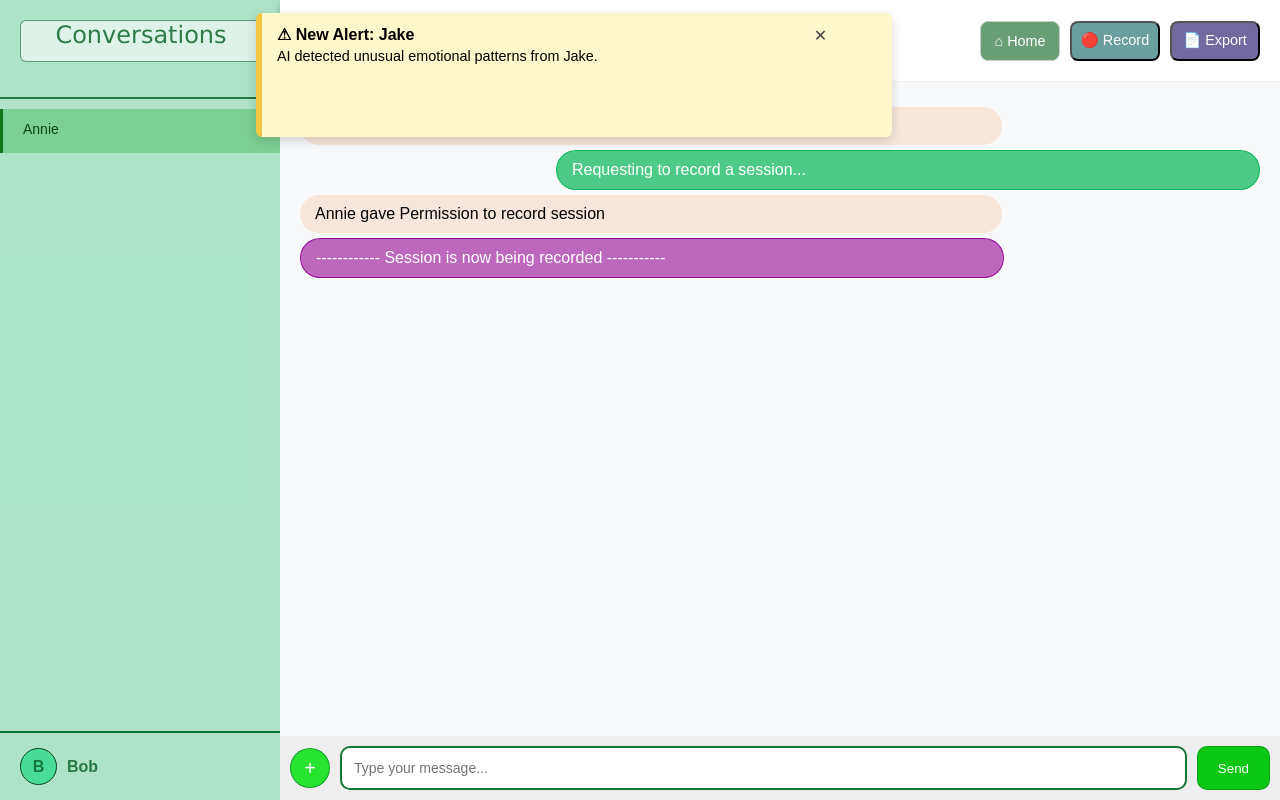
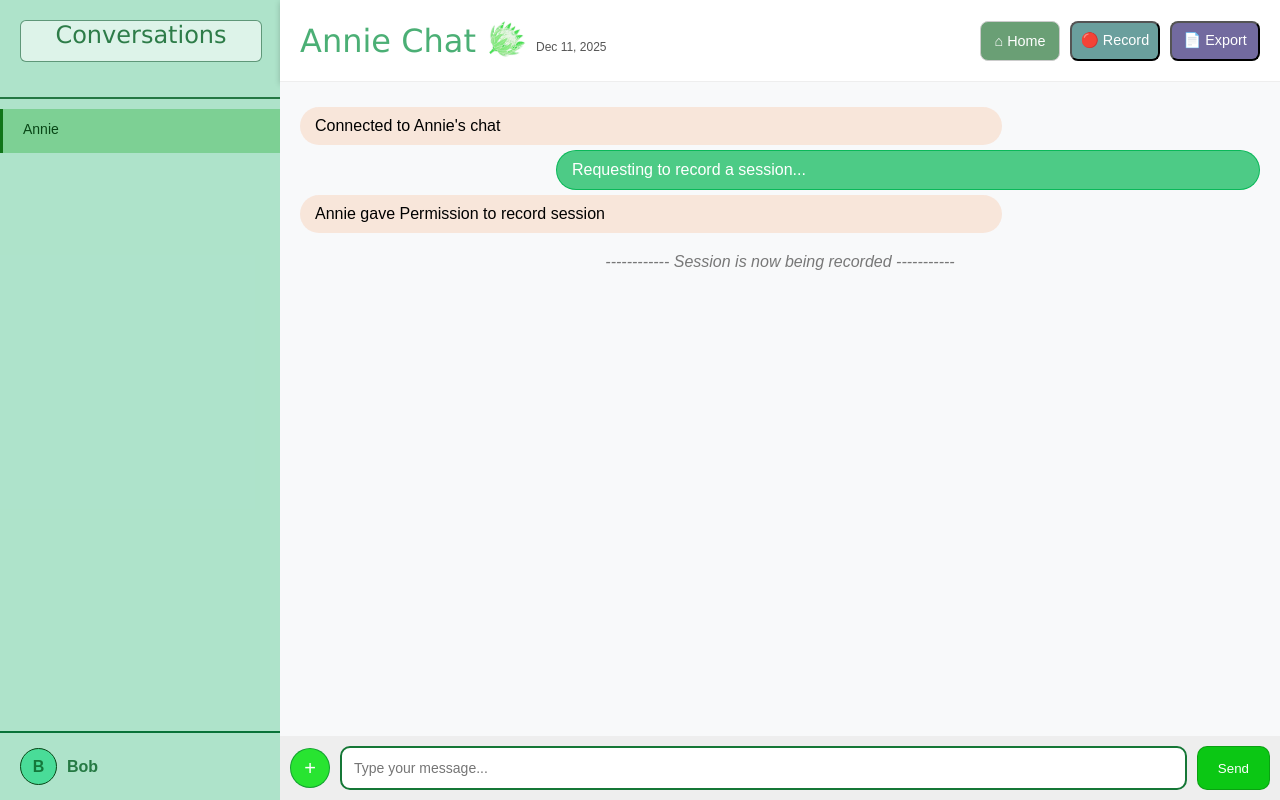
Before and after one commit to Plum165/Code-the-Halls-, a React (Create React App) app in the folder src/frontend/: page /chat-with-annie in a window 1280 px wide. Both pictures are taken after a click on the button "🔴 Record". Built offline with nearby package versions, Linux system fonts and the light colour scheme.

Commit message:
Scripts were added

```diff
--- a/src/frontend/src/pages/ChatAgent.jsx
+++ b/src/frontend/src/pages/ChatAgent.jsx
@@ -129,7 +129,7 @@ export default function ChatAgent() {
     {
       id: "intro",
       sender: "professional",
-      text: "Hello, my name is Dr. Bob Snyman. I’m a counsellor specialising in supporting survivors of gender-based violence. Thank you for reaching out — that takes courage. This is a safe and confidential space. How can I support you today?",
+      text: "Hello, my name is Dr. Bob Snyman. I’m a counsellor specialising in supporting survivors of gender-based violence. Thank you for reaching out, that takes courage. This is a safe and confidential space. How can I support you today?",
     },
 
     // SAFETY CHECK
--- a/src/frontend/src/pages/ChatWithAnnie.jsx
+++ b/src/frontend/src/pages/ChatWithAnnie.jsx
@@ -7,41 +7,49 @@ import Protea from "../components/Assets/Protea.jpg";
 
 export default function ChatWithAnnie() {
   const [messages, setMessages] = useState([
-    { sender: "annie", text: "Hi… I don’t know if I’m doing this right." }
+    { sender: "annie", text: "Connected to Annie's chat" }
   ]);
-  const [showSupportDialog, setShowSupportDialog] = useState(false);
-  const [isInProfessionalMode, setIsInProfessionalMode] = useState(false);
+  const [victimIndex, setVictimIndex] = useState(0);
   const fileInputRef = useRef(null);
-  const [popupNotification, setPopupNotification] = useState(null);
+  const [isRecording, setIsRecording] = useState(false);
   const navigate = useNavigate();
-  const [isRecording, setIsRecording] = useState(false);
 
-
-  // Simulate Annie replying in a troubled way
-  const handleSend = (text) => {
-
-  setMessages(prev => [
-    ...prev,
-    { sender: "bob", text, recorded: isRecording }
-  ]);
-
-  setTimeout(() => {
-    const troubledReplies = [
-      "I… I just feel like nothing’s helping.",
-      "Sometimes I don’t even know why I feel like this.",
-      "I’m scared I’m going to mess everything up.",
-      "I don’t know if I can handle this…"
-    ];
-    const reply = troubledReplies[Math.floor(Math.random() * troubledReplies.length)];
-    setMessages(prev => [...prev, { sender: "annie", text: reply, recorded: false }]);
-  }, 1000);
-};
   const today = new Date().toLocaleDateString("en-US", {
     year: "numeric",
     month: "short",
     day: "numeric"
   });
 
+  const victimScript = [
+    { id: "victim_intro_response", sender: "victim", text: "Hi… I’m not really sure how to start. Things have just been really hard lately." },
+    { id: "victim_safety_response_safe", sender: "victim", text: "No… I’m not in immediate danger right now. I’m safe at the moment." },
+    { id: "victim_safe_followup", sender: "victim", text: "I just feel overwhelmed. I don’t know what’s normal anymore." },
+    { id: "victim_support_choice_talk", sender: "victim", text: "I think… I just need to talk about what’s been happening." },
+    { id: "victim_open_up", sender: "victim", text: "It’s been going on for a while. I’ve been feeling anxious all the time and I don’t feel like myself." },
+    { id: "victim_follow_1_response", sender: "victim", text: "A few months ago, things started changing. I didn’t notice at first, but it’s been getting worse." },
+    { id: "victim_not_safe_followup", sender: "victim", text: "I don’t want to call anyone yet… I just need help figuring out what to do." },
+    { id: "victim_support_choice_options", sender: "victim", text: "Maybe we can look at support options first. I’m not sure where to even start." },
+    { id: "victim_choose_option", sender: "victim", text: "Maybe we can talk through what I’m feeling first. I’m not ready for hotlines yet." }
+  ];
+
+  const handleSend = (text) => {
+    // Add Bob message
+    setMessages(prev => [
+      ...prev,
+      { sender: "bob", text, recorded: isRecording }
+    ]);
+
+    // Add next victim scripted message
+    if (victimIndex < victimScript.length) {
+      setTimeout(() => {
+        setMessages(prev => [
+          ...prev,
+          victimScript[victimIndex]
+        ]);
+        setVictimIndex(victimIndex + 1);
+      }, 700);
+    }
+  };
 
   const handleFileUpload = (e) => {
     const files = Array.from(e.target.files);
@@ -53,65 +61,37 @@ const today = new Date().toLocaleDateString("en-US", {
         uploadedAt: new Date().toLocaleTimeString([], { hour: '2-digit', minute: '2-digit' }),
         file
       };
-      setMessages((prev) => [...prev, { sender: "bob", text: `Uploaded file: ${file.name}`, file: fileObj }]);
-
+      setMessages(prev => [...prev, { sender: "bob", text: `Uploaded file: ${file.name}`, file: fileObj }]);
       setTimeout(() => {
-        setMessages((prev) => [...prev, { sender: "annie", text: `I see the file "${file.name}". Thank you for sharing.` }]);
+        setMessages(prev => [...prev, { sender: "annie", text: `I see the file "${file.name}". Thank you for sharing.` }]);
       }, 500);
     });
-
     e.target.value = null;
   };
 
-  const handleSupportResponse = (response) => {
-    if (response === 'yes') {
-      setIsInProfessionalMode(true);
-      setShowSupportDialog(false);
-      setTimeout(() => {
-        setMessages(prev => [...prev, {
-          sender: "professional",
-          text: "Thank you for reaching out. I'm here to listen and support you. Can you tell me more about what's troubling you?"
-        }]);
-      }, 500);
-    } else {
-      setShowSupportDialog(false);
-      setTimeout(() => {
-        setMessages(prev => [...prev, { sender: "annie", text: "Okay… maybe later." }]);
-      }, 500);
-    }
-  };
-
   const handleRecordSession = () => {
-  // Bob requests to record
     setMessages(prev => [
       ...prev,
       { sender: "bob", text: "Requesting to record a session...", recorded: true }
     ]);
-
-  // Mock Annie's consent message
     setTimeout(() => {
       setMessages(prev => [
         ...prev,
         { sender: "annie", text: "Annie gave Permission to record session", recorded: false, mockConsent: true },
-      { sender: "system", text: "------------ Session is now being recorded -----------", recorded: true } // <-- new notification
+        { sender: "system", text: "------------ Session is now being recorded -----------", recorded: true }
       ]);
-
-    setIsRecording(true); // future messages are "recorded"
+      setIsRecording(true);
     }, 1000);
   };
 
   const handleExportPDF = () => {
     const doc = new jsPDF();
     let y = 10;
-
     messages.forEach(msg => {
-    const prefix = msg.sender === "bob" ? "BOB: " : "ANNIE: ";
+      const prefix = msg.sender === "bob" ? "BOB: " : msg.sender === "annie" || msg.sender === "victim" ? "VICTIM: " : "SYSTEM: ";
       const text = prefix + msg.text;
-
-    // Color for PDF: recorded messages (after consent) are blue
       const color = msg.recorded ? [0, 102, 204] : [0, 0, 0];
       doc.setTextColor(...color);
-
       doc.text(text, 10, y);
       y += 10;
       if (y > 280) {
@@ -119,35 +99,10 @@ const handleExportPDF = () => {
         y = 10;
       }
     });
-
     doc.save("chat_with_annie.pdf");
   };
 
-
-useEffect(() => {
-  // Trigger Jake alert after 6 seconds
-  const timer = setTimeout(() => {
-    setPopupNotification({
-      from: "Jake",
-      message: "AI detected unusual emotional patterns from Jake.",
-      urgency: "yellow"
-    });
-
-    // Auto-dismiss after 5 sec
-    setTimeout(() => {
-      setPopupNotification(null);
-    }, 10000);
-
-  }, 6000);
-
-  return () => clearTimeout(timer);
-}, []);
-
-
-
   return (
-
-
     <div className="chat-agent-container">
       {/* Sidebar */}
       <div className="chat-sidebar">
@@ -168,51 +123,20 @@ useEffect(() => {
       </div>
 
       {/* Main Chat Area */}
-     {popupNotification && (
-      <div className={`popup-notification ${popupNotification.urgency}`}>
-        <div>
-          <strong>⚠ New Alert: {popupNotification.from}</strong>
-          <p>{popupNotification.message}</p>
-        </div>
-        <button className="close-btn" onClick={() => setPopupNotification(null)}>✕</button>
-      </div>
-    )}
       <div className="chat-main">
         <div className="chat-header">
           <div className="chat-header-left" style={{ display: "flex", alignItems: "center", gap: "10px" }}>
-  <h3 style={{ margin: 0 }}>
-    Annie Chat {isInProfessionalMode && "👨‍⚕️ Professional Support"}
-  </h3>
-  <img
-    src={Protea}
-    alt="VEA logo"
-    style={{ width: "40px", transform: "rotate(55deg)" }}
-  />
+            <h3 style={{ margin: 0 }}>Annie Chat</h3>
+            <img src={Protea} alt="VEA logo" style={{ width: "40px", transform: "rotate(55deg)" }} />
             <div className="chat-info" style={{ fontSize: "12px", color: "#555", marginTop: "2px" }}>
               {today}
             </div>
           </div>
 
-
-
-
           <div className="chat-header-right">
-              <div className="chat-header-right">
-                <button className="home-button" onClick={() => navigate("/dashboard")}>
-                  ⌂ Home
-                </button>
-
-                <button className="record-button" onClick={handleRecordSession}>
-                  🔴 Record
-                </button>
-
-                {isRecording && (
-                  <button className="export-button" onClick={handleExportPDF}>
-                    📄 Export
-                  </button>
-                )}
-              </div>
-
+            <button className="home-button" onClick={() => navigate("/dashboard")}>⌂ Home</button>
+            <button className="record-button" onClick={handleRecordSession}>🔴 Record</button>
+            {isRecording && <button className="export-button" onClick={handleExportPDF}>📄 Export</button>}
           </div>
         </div>
 
@@ -220,33 +144,13 @@ useEffect(() => {
           {messages.map((msg, i) => (
             <AgentMessage
               key={i}
-      sender={
-        msg.sender === "bob"
-          ? "user"
-          : msg.sender === "annie"
-          ? "bot"
-          : "professional"
-      }
+              sender={msg.sender === "bob" ? "user" : msg.sender === "annie" || msg.sender === "victim" ? "bot" : "system"}
               text={msg.text}
               file={msg.file}
               recorded={msg.recorded}
               mockConsent={msg.mockConsent}
             />
           ))}
-
-
-
-
-          {showSupportDialog && (
-            <div className="support-dialog">
-              <h4>Professional Support Available</h4>
-              <p>Annie seems to be going through a difficult time. Would you like to enter support mode?</p>
-              <div className="support-buttons">
-                <button onClick={() => handleSupportResponse('yes')}>Yes</button>
-                <button onClick={() => handleSupportResponse('no')}>No</button>
-              </div>
-            </div>
-          )}
         </div>
 
         {/* INPUT */}
```
Lines whose indentation alone changed are shown as unchanged.
